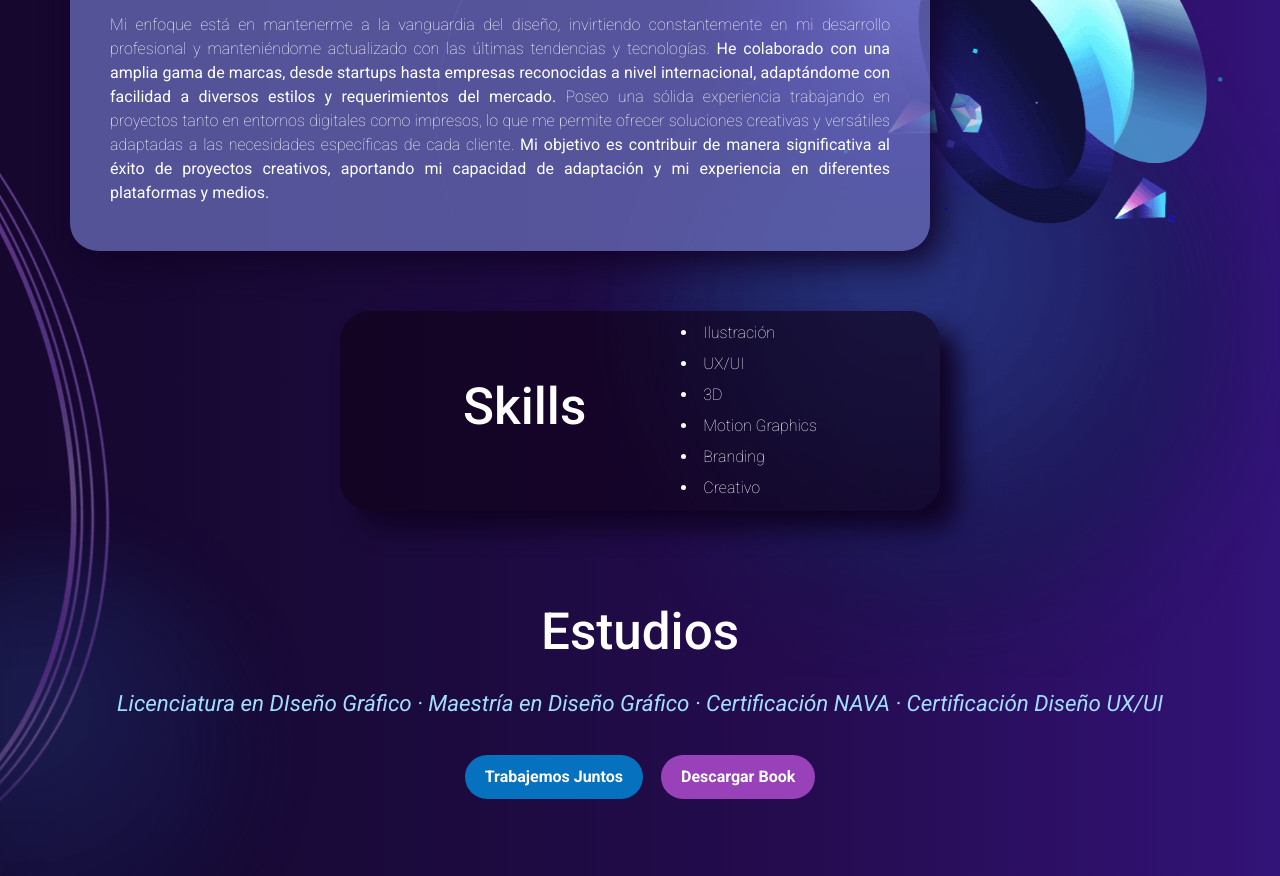
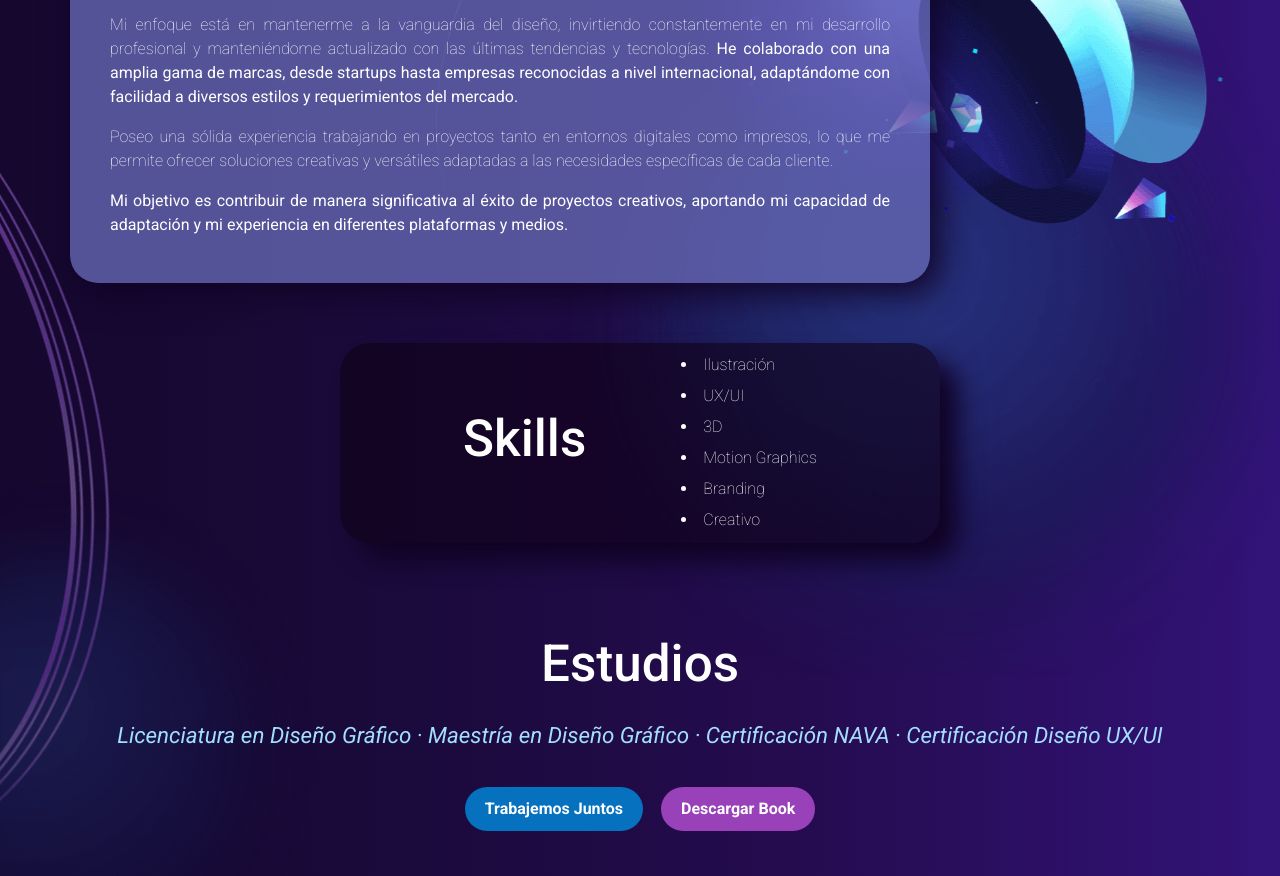
Before and after one commit to Uri-ST/Proyecto-Final-Uriel-Sanchez, a website: page pages/sobremi.html in a window 1280 px wide. Shown: the part 381-1257 px from the top of the page. Drawn offline with nearby package versions, Linux system fonts and the light colour scheme.

Commit message:
ajuste copys

```diff
--- a/pages/sobremi.html
+++ b/pages/sobremi.html
@@ -75,7 +75,9 @@
                 <h2><em>Diseñador Gráfico</em></h2>
                 <div class="textos-sobre-mi">
                   <p>Diseñador e ilustrador <strong>apasionado por el branding, la experiencia de usuario  (UX/UI) y el mundo digital</strong>. Tengo experiencia en conceptualización y  definición de ideas, así como en la creación de contenido digital atractivo y  efectivo.</p>
-                  <p>Mi enfoque está en mantenerme a la vanguardia del diseño,  invirtiendo constantemente en mi desarrollo profesional y manteniéndome  actualizado con las últimas tendencias y tecnologías. <strong>He colaborado con una amplia gama de marcas, desde startups hasta empresas reconocidas a nivel internacional, adaptándome con facilidad a  diversos estilos y requerimientos del mercado.</strong> Poseo una sólida experiencia trabajando en proyectos tanto en entornos digitales como impresos, lo que me permite ofrecer soluciones creativas y versátiles adaptadas a las necesidades específicas de cada cliente. <strong>Mi objetivo es contribuir de manera significativa al éxito de proyectos  creativos, aportando mi capacidad de adaptación y mi experiencia en  diferentes plataformas y medios.</strong></p>
+                  <p>Mi enfoque está en mantenerme a la vanguardia del diseño,  invirtiendo constantemente en mi desarrollo profesional y manteniéndome  actualizado con las últimas tendencias y tecnologías. <strong>He colaborado con una amplia gama de marcas, desde startups hasta empresas reconocidas a nivel internacional, adaptándome con facilidad a  diversos estilos y requerimientos del mercado.</strong></p>
+                  <p>Poseo una sólida experiencia trabajando en proyectos tanto en entornos digitales como impresos, lo que me permite ofrecer soluciones creativas y versátiles adaptadas a las necesidades específicas de cada cliente.</p>
+                  <p><strong>Mi objetivo es contribuir de manera significativa al éxito de proyectos  creativos, aportando mi capacidad de adaptación y mi experiencia en  diferentes plataformas y medios.</strong></p>
                 </div>
                 <div class="textos-sobre-mi-mobile">
                   <p>Soy un <strong>diseñador e ilustrador especializado en branding y UX/UI, con amplia experiencia en la conceptualización de ideas y la creación de contenido digital atractivo.</strong> Me dedico a mantenerme actualizado con las últimas tendencias y tecnologías para ofrecer soluciones innovadoras tanto en entornos digitales como impresos.</p>
@@ -100,7 +102,7 @@
 
         <section class="contenedor-estudios tracking-in-expand">
             <h2>Estudios</h2>
-            <h3><em>Licenciatura en DIseño Gráfico · Maestría en Diseño Gráfico · Certificación NAVA · Certificación Diseño UX/UI </em></h3>
+            <h3><em>Licenciatura en Diseño Gráfico · Maestría en Diseño Gráfico · Certificación NAVA · Certificación Diseño UX/UI </em></h3>
             <div class="buttons-estudios">
               <a class="button-trabajemos-juntos" href="../pages/contacto.html">Trabajemos Juntos</a>
               <a class="button-descargar-cv" href="#">Descargar Book</a>
```
